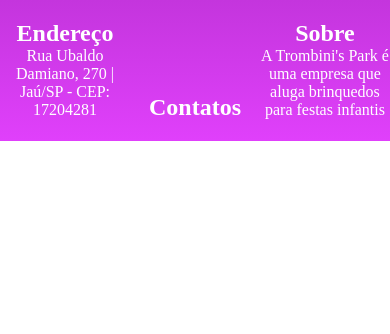
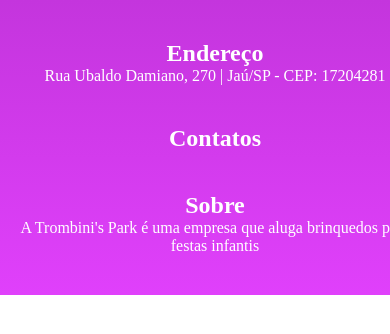
Before and after one commit to davitrombini/trombinis_park, a PHP site: page /footer.php in a window 390 px wide; the page is wider, and only the part inside the window is pictured. Shown: the top 334 px of that part. Run offline with PHP 8.4, Linux system fonts and the light colour scheme.

Commit message:
atualização footer
dei um tapa no responsivo do footer

```diff
--- a/footer.php
+++ b/footer.php
@@ -17,7 +17,7 @@
 
      --><div class="element contatos">
             <h2>Contatos</h2>
-            <a href="https://pt-br.facebook.com/trombinispark/"><i class="huge facebook square icon"></i></a>
+            <a href="https://pt-br.facebook.com/trombinispark/"><i class="huge blue facebook square icon"></i></a>
             <a href=""><i class="huge green whatsapp square icon"></i></a>
             <a href="https://www.instagram.com/trombinis_park/"><i class="huge black instagram square icon"></i></a>
         </div><!--
--- a/src/css/footer.css
+++ b/src/css/footer.css
@@ -13,6 +13,18 @@ footer{
 .element{
     display: inline-block;
     text-align: center;
-    font-size: 16px;
     width: 33.33%;
 }
+
+p{
+    font-size: 16px;
+}
+
+@media only screen and (max-width: 700px){
+    .element{
+        display: block;
+        text-align: center;
+        width: 100%;
+        padding: 20px;
+    }
+}
```
